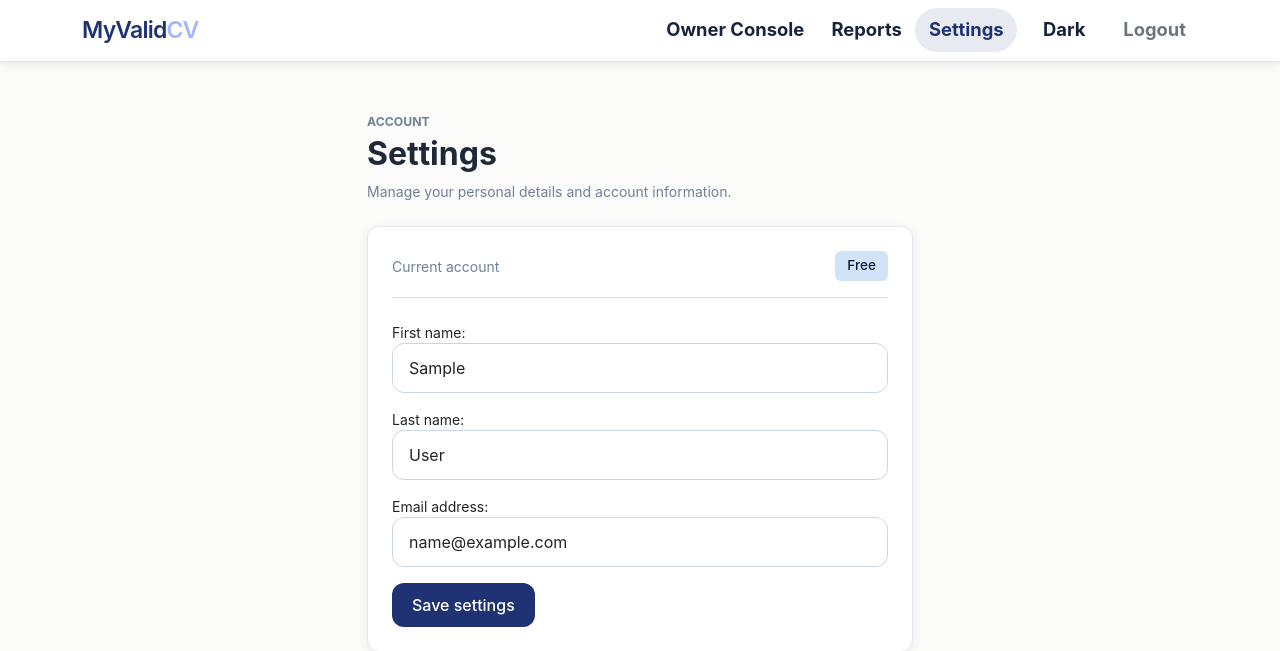
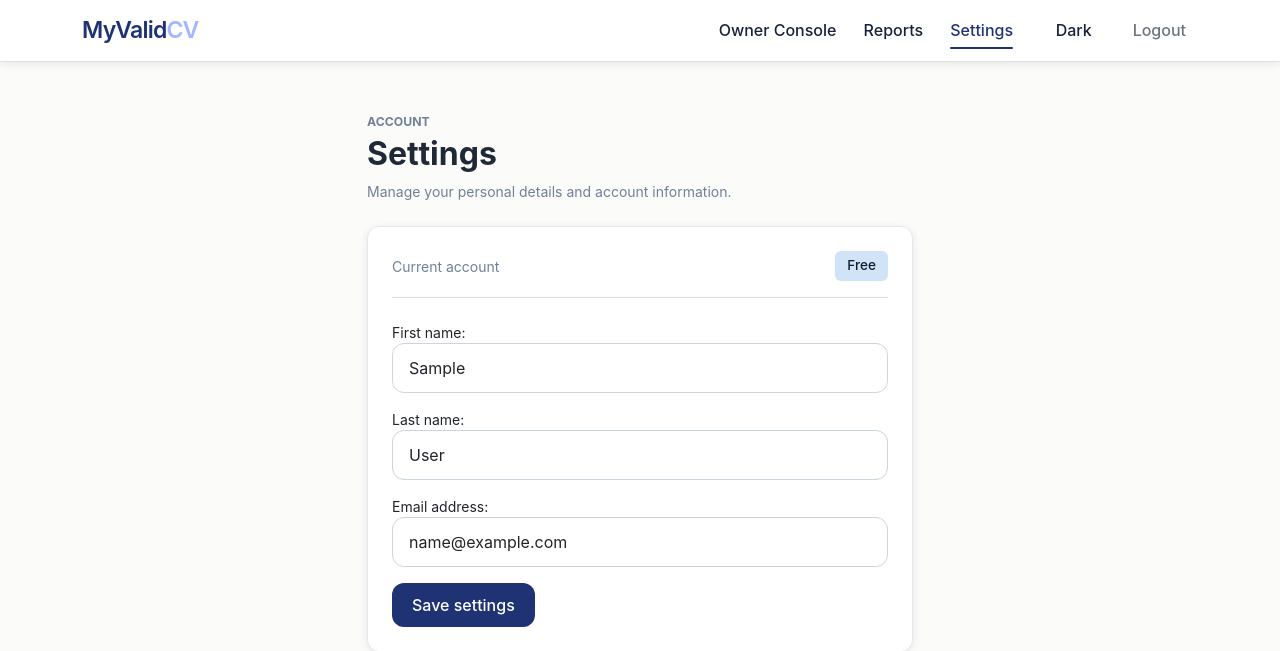
Before and after one commit to call07564221643-code/MyValidCV_Clean, a Django app: page /settings/ in a window 1280 px wide. Shown: the top 651 px of the page. Run offline with Django 5.2, Linux system fonts and the light colour scheme; the visitor is signed in with stand-in values (Sample User, id 1).

Commit message:
Refine navbar active styling

```diff
--- a/templates/base.html
+++ b/templates/base.html
@@ -35,22 +35,37 @@
 
         .navbar .nav-link {
             border-radius: 999px;
+            font-weight: 500;
             padding-inline: 0.85rem !important;
+            position: relative;
             color: var(--mvcv-nav-text) !important;
         }
 
-        /* Authenticated account navigation needs stronger contrast and hierarchy. */
         .navbar .account-nav .nav-link,
         .navbar .account-nav .btn {
-            font-size: 1.15rem;
-            font-weight: 700;
+            font-size: 1rem;
+            font-weight: 500;
         }
 
         .navbar .nav-link:hover,
-        .navbar .nav-link:focus,
+        .navbar .nav-link:focus {
+            color: var(--mvcv-nav-active-text) !important;
+        }
+
         .navbar .nav-link.active {
-            background: var(--mvcv-nav-active-bg);
+            background: transparent;
             color: var(--mvcv-nav-active-text) !important;
+        }
+
+        .navbar .nav-link.active::after {
+            background: var(--mvcv-nav-active-text);
+            border-radius: 999px;
+            bottom: 0.1rem;
+            content: "";
+            height: 2px;
+            left: 0.85rem;
+            position: absolute;
+            right: 0.85rem;
         }
 
         .mvcv-brand-inline {
@@ -191,9 +206,12 @@
         }
 
         html[data-bs-theme="dark"] .navbar .nav-link:hover,
-        html[data-bs-theme="dark"] .navbar .nav-link:focus,
+        html[data-bs-theme="dark"] .navbar .nav-link:focus {
+            color: var(--mvcv-nav-active-text) !important;
+        }
+
         html[data-bs-theme="dark"] .navbar .nav-link.active {
-            background: var(--mvcv-nav-active-bg);
+            background: transparent;
             color: var(--mvcv-nav-active-text) !important;
         }
 
@@ -269,9 +287,12 @@
             }
 
             html:not([data-bs-theme="light"]) .navbar .nav-link:hover,
-            html:not([data-bs-theme="light"]) .navbar .nav-link:focus,
+            html:not([data-bs-theme="light"]) .navbar .nav-link:focus {
+                color: var(--mvcv-nav-active-text) !important;
+            }
+
             html:not([data-bs-theme="light"]) .navbar .nav-link.active {
-                background: var(--mvcv-nav-active-bg);
+                background: transparent;
                 color: var(--mvcv-nav-active-text) !important;
             }
 
```
